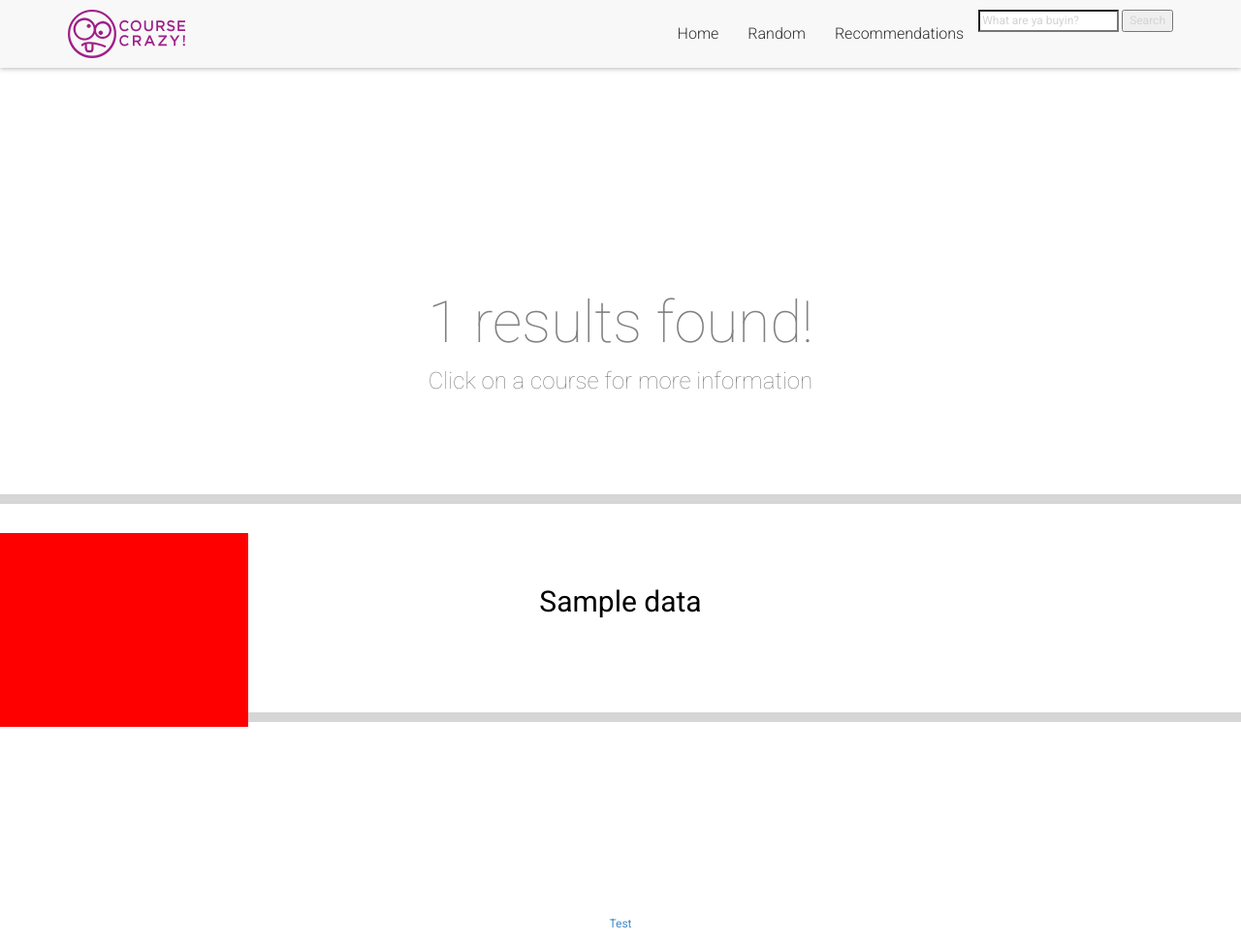
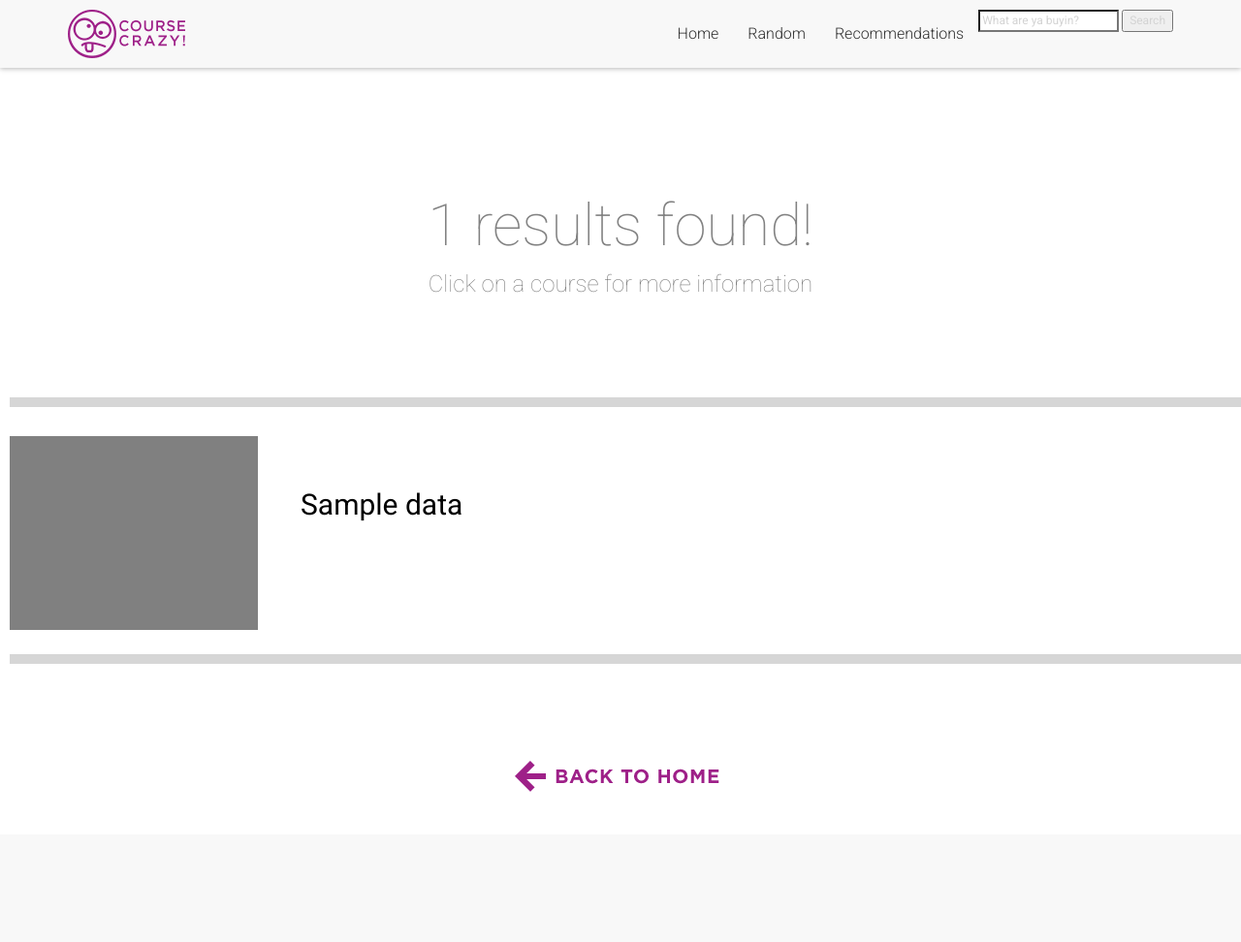
Before and after one commit to Kishaaa/cs160-website, a PHP site: page /browse.php in a window 1280 px wide. Shown: the whole page at 97% size. After the commit the page ends 817 px from the top, so only its background shows below. Run offline with PHP 8.4, Linux system fonts and the light colour scheme; tables that the repository leaves empty or names only in its code hold one stand-in row (values such as "Sample post"); data that the repository does not hold is empty.

Commit message:
Edits to popup window, adding a back button and formatting search results page by adding padding and margins

```diff
--- a/browse.php
+++ b/browse.php
@@ -166,28 +166,28 @@ else
 						<div class="hidden-item">
 							<img src="'.$row->course_image.'" title="'.$row->title.'" data-axisX="20" data-axisY="10">
 						</div>
+
 						<div class="modal fade portfolio-popup" tabindex="-1" role="dialog" aria-labelledby="myLargeModalLabel" aria-hidden="true">
 	                        <div class="modal-dialog modal-lg">
 	                            <div class="modal-content">
 	                                <div class="row">
 	                                    <div class="col-xs-12">
-	                                        <div class="portfolio-item-description">
+	                                        <div class="portfolio-item-description" id="portfolio-items-pop">
 	                                            <h3>'.$row->title.'</h3>
 												<p>Class is hosted by '.$row->site.'</p>
 	                                            <p><b>Course Duration:    </b>'.$row->course_length.' weeks</p>
 												<p><b>Start Date:    </b>'.$row->start_date.' weeks</p>
-	                                            <p>Course Fee:  '.$row->course_fee.' <br /> </p>
-												<p>Languages offered: '.$row->language.' <br /> </p>
-												<p>Certification: '.$row->certificate.' <br /> </p>
+	                                            <p><b>Course Fee:</b>  '.$row->course_fee.' <br /> </p>
+												<p><b>Languages offered:</b> '.$row->language.' <br /> </p>
+												<p><b>Certification:</b> '.$row->certificate.' <br /> </p>
 												<p><br /><br />'.$row->short_desc.' <br /> </p>
 												<p>'.$row->video_link.' <br /> </p>
-												<p style ="font-size:30px"><a href="'.$row->course_link.'">Check the course out today <br /></a> </p>
+												<p style ="font-size:30px"><a href="'.$row->course_link.'" target="_blank">Check the course out today <br /></a> </p>
 
 
 
 												<p></p>
 												<p></p>
-	                                            <p>End product is powered with Wordpress.</p>
 	                                            <div class="labels">
 	                                            	<span class="label label-default">'.$row->language.'</span>
 													<span class="label label-primary">'.$row->course_fee.'$</span>
@@ -197,7 +197,7 @@ else
 	                                        </div>
 	                                    </div>
 	                                    <div class="col-xs-12">
-	                                        <div class=\'popup-image-container\'>
+	                                        <div class=\'popup-image-container\' id="portfolio-items-pop">
 	                                            <p><br /><br />'.$row->long_desc.' <br /> </p>
 	                                        </div>
 	                                    </div>
@@ -244,7 +244,9 @@ else
 
 </div>
 
-<div> <p> <a href="index.html">Test</a></p> </div>
+<div> <p> <a href="http://www.sjsu-cs.org/cs160/sec1group3"><img src="img/back.png"></a></p> </div>
+<br>
+<br>
 </body>
 
 </html>
--- a/css/browse.css
+++ b/css/browse.css
@@ -208,16 +208,19 @@ body .text-color2
 .item
 {
 	width: 20%;
-	background-color: red;
+	background-color: flights;
 	height:300x;
 	float:left;
 	position: absolute;
+	background-size: cover;
+    background-repeat: no-repeat;
+    background-position: center center;
 }
 
 .item.w2
 {
 	width: 20%;
-	background-color: red;
+	background-color: gray;
 	height:300px;
 	float:left;
 	position: relative;
@@ -226,7 +229,7 @@ body .text-color2
 .item.w3
 {
 	width: 20%;
-	background-color: red;
+	background-color: gray;
 	height:300px;
 	float:left;
 	position: relative;
@@ -239,7 +242,7 @@ body .text-color2
 
 .portfolio
 {
-	padding: 200px 0px
+	padding: 100px 0px
 }
 
 .portfolio #portfolio-introduction
@@ -259,6 +262,18 @@ body .text-color2
 {
 	border-top: 10px solid #D6D6D6;
 	border-bottom: 10px solid #D6D6D6;
+	margin-left: 10px;
+    padding-bottom: 40px;
+}
+
+.portfolio #portfolio-items p{
+	margin-left: 300px;
+	text-align: left;
+}
+
+.portfolio #portfolio-items-pop p{
+	margin-left: 0px;
+	text-align: left;
 }
 
 .portfolio .item .hover-content
@@ -266,7 +281,7 @@ body .text-color2
 	width: 100%;
 	height: 100%;
 	background: #8a0175;
-	opacity: 0.4;
+	opacity: 0.8;
 	position: absolute;
 	padding: 20px;
 	display: none;
@@ -276,10 +291,13 @@ body .text-color2
 .item
 	{
 		width: 20%;
-		background-color: red;
+		background-color: gray;
 		height:200px;
 		float:left;
 		position: absolute;
+		background-size: cover;
+    	background-repeat: no-repeat;
+    	background-position: center center;
 	}
 .portfolio .item .hover-content h3
 {
@@ -473,6 +491,7 @@ body .text-color2
 	{
 		font-size: 16px;
 		font-weight: lighter;
+		margin-left: 0px;
 	}
 
 	.section2 .team img
@@ -494,10 +513,13 @@ body .text-color2
 	.item
 	{
 		width: 20%;
-		background-color: red;
+		background-color: gray;
 		height:200px;
 		float:left;
 		position: absolute;
+		background-size: cover;
+   	 	background-repeat: no-repeat;
+    	background-position: center center;
 	}
 
 
@@ -531,10 +553,13 @@ body .text-color2
 	.item
 	{
 		width: 20%;
-		background-color: red;
+		background-color: gray;
 		height:200px;
 		float:left;
 		position: absolute;
+		background-size: cover;
+    	background-repeat: no-repeat;
+    	background-position: center center;
 	}
 
 	.navbar-nav
@@ -613,7 +638,7 @@ body .text-color2
 	.item
 	{
 		width: 20%;
-		background-color: red;
+		background-color: gray;
 		height:200px;
 		float:left;
 		position: absolute;
@@ -644,10 +669,13 @@ body .text-color2
 	.item
 	{
 		width: 20%;
-		background-color: red;
+		background-color: gray;
 		height:200px;
 		float:left;
 		position: absolute;
+		background-size: cover;
+    	background-repeat: no-repeat;
+    	background-position: center center;
 	}
 }
 
```
Also changed, not shown: index.php (+4 -4 lines), img/back.png (added), img/branding.png (deleted), img/web-design.png (deleted), img/web-dev.png (deleted).
